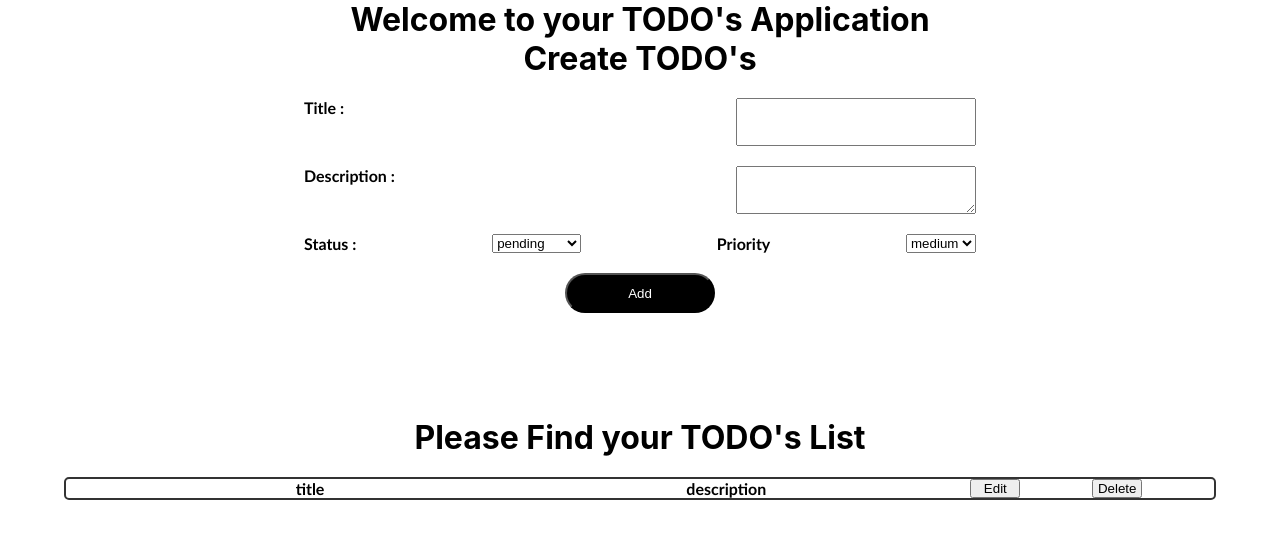
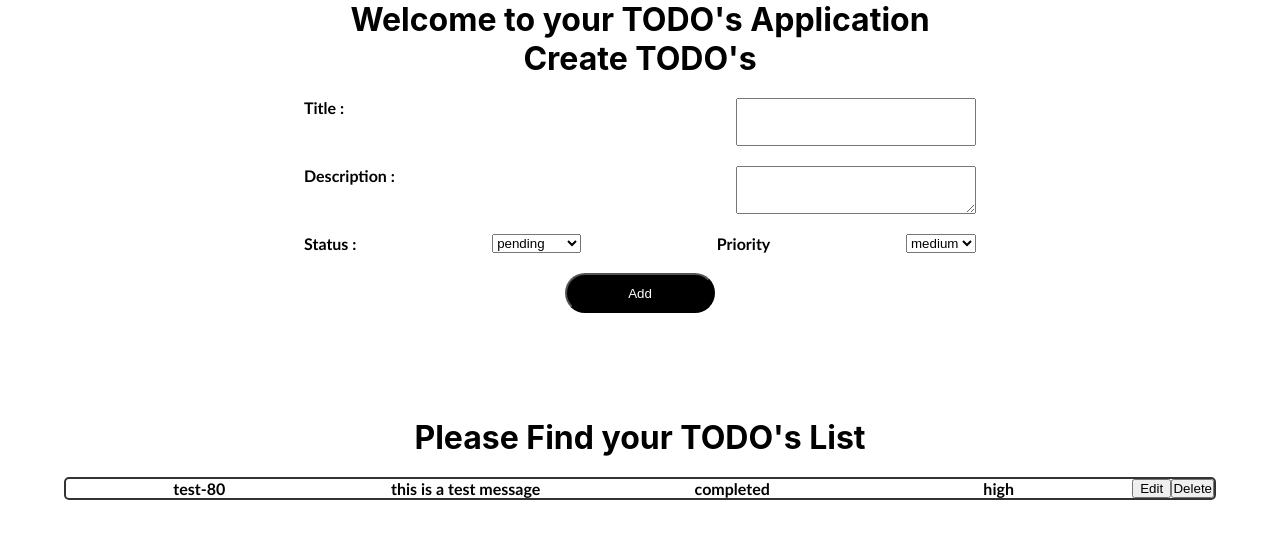
Before and after one commit to Sriram-Rajendran1/MERN_Projects, a React (Create React App) app in the folder Simple-TODO-List/FE/todofe/: page / in a window 1280 px wide. Shown: the top 538 px of the page. Built offline with nearby package versions, Linux system fonts and the light colour scheme.

Commit message:
todolist create-readlist-react-1-needrefactoring

```diff
--- /dev/null
+++ b/Simple-TODO-List/FE/todofe/src/Components/Context/UserContext.js
@@ -0,0 +1,43 @@
+import { createContext, useState } from "react";
+
+//creating contect API need 4 steps
+
+//1. step-1 - create a context
+const UserContext = createContext({});
+
+//2. step-2 - provide the context
+
+const UserContextProvider = ({ children }) => {
+  //initilize states here
+
+  const [input, setInput] = useState({
+    title: "",
+    description: "",
+    status: "pending",
+    priority: "medium",
+  });
+
+  const [data, setData] = useState([
+    {
+      title: "test-80",
+      description: "this is a test message",
+      status: "completed",
+      priority: "high",
+    },
+  ]);
+
+  return (
+    <UserContext.Provider
+      value={{
+        data,
+        setData,
+        input,
+        setInput,
+      }}
+    >
+      {children}
+    </UserContext.Provider>
+  );
+};
+
+export { UserContext, UserContextProvider };
--- a/Simple-TODO-List/FE/todofe/src/Components/TodoForm/TodosForm.js
+++ b/Simple-TODO-List/FE/todofe/src/Components/TodoForm/TodosForm.js
@@ -1,22 +1,60 @@
-import React from "react";
+import React, { useContext } from "react";
 import "../TodoForm/TodoForm.css";
+import { UserContext } from "../Context/UserContext";
 
 const TodosForm = () => {
+  const { input, setInput, data, setData } = useContext(UserContext);
+
+  const handleTitle = (e) => {
+    const { name, value } = e.target;
+    console.log(e.target.value);
+    setInput((previnp) => ({ ...previnp, [name]: value }));
+  };
+
+  const handleSubmit = (e) => {
+    e.preventDefault();
+    setData([...data, input]);
+    console.log(data);
+    setInput({
+      title: "",
+      description: "",
+      status: "pending",
+      priority: "medium",
+    });
+  };
+
   return (
     <div>
       <h1 className="mainheader"> Create TODO's</h1>
-      <form className="form">
+      <form className="form" onSubmit={handleSubmit}>
         <div className="titlediv">
           <label className="title">Title : </label>
-          <input className="titleinp" type="text" />
+          <input
+            value={input.title}
+            className="titleinp"
+            type="text"
+            name="title"
+            onChange={(e) => handleTitle(e)}
+          />
         </div>
         <div className="titlediv">
           <label className="title">Description : </label>
-          <textarea className="titleinp" type="text"></textarea>
+          <textarea
+            name="description"
+            value={input.description}
+            className="titleinp"
+            type="text"
+            onChange={(e) => handleTitle(e)}
+          ></textarea>
         </div>
         <div className="dropdowndiv">
           <label className="statuslabel"> Status : </label>
-          <select className="status" name="Status">
+          <select
+            className="status"
+            name="Status"
+            value={input.status}
+            onChange={(e) => handleTitle(e)}
+          >
             <option value="pending" selected>
               pending
             </option>
@@ -24,7 +62,12 @@ const TodosForm = () => {
             <option value="completed">completed</option>
           </select>
           <label className="prioritylabel"> Priority</label>
-          <select className="priority" name="Priority">
+          <select
+            value={input.priority}
+            className="priority"
+            name="priority"
+            onChange={(e) => handleTitle(e)}
+          >
             <option value="low">low</option>
             <option value="medium" selected>
               medium
--- a/Simple-TODO-List/FE/todofe/src/Components/TodoList/TodosList.js
+++ b/Simple-TODO-List/FE/todofe/src/Components/TodoList/TodosList.js
@@ -1,13 +1,19 @@
-import React from "react";
+import { useContext } from "react";
 import "../TodoList/TodoList.css";
+import { UserContext } from "../Context/UserContext";
 
 const TodosList = () => {
+  const { data } = useContext(UserContext);
+
   return (
     <div>
       <h1>Please Find your TODO's List</h1>
-      <div className="todolist">
-        <div className="todotitle">title</div>
-        <div className="todotitle">description</div>
+      {data.map((item, index) => (
+        <div key={index} className="todolist">
+          <div className="todotitle">{item.title}</div>
+          <div className="todotitle">{item.description}</div>
+          <div className="todotitle">{item.status}</div>
+          <div className="todotitle">{item.priority}</div>
           <button className="editbutton" type="button">
             Edit
           </button>
@@ -15,6 +21,7 @@ const TodosList = () => {
             Delete
           </button>
         </div>
+      ))}
     </div>
   );
 };
--- a/Simple-TODO-List/FE/todofe/src/index.js
+++ b/Simple-TODO-List/FE/todofe/src/index.js
@@ -2,10 +2,13 @@ import React from "react";
 import ReactDOM from "react-dom/client";
 import "./index.css";
 import App from "./App";
+import { UserContextProvider } from "./Components/Context/UserContext";
 
 const root = ReactDOM.createRoot(document.getElementById("root"));
 root.render(
   <React.StrictMode>
-    <App />
+    <UserContextProvider>
+      <App />
+    </UserContextProvider>
   </React.StrictMode>
 );
```
Lines whose indentation alone changed are shown as unchanged.
